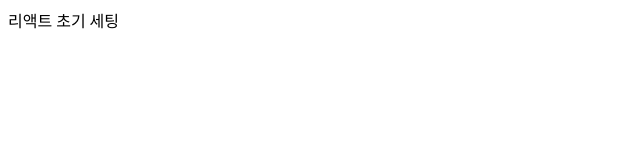
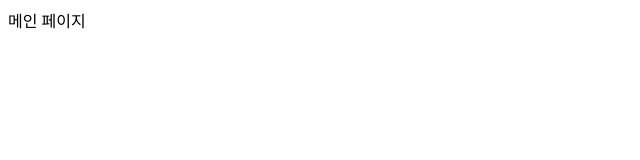
Before and after one commit to HyeonwoongJang/facebug-front-end, a React (Create React App) app: page / in a window 1280 px wide. Shown: the top 160 px of the page, without its empty margins (0-640 px from the left). Built offline with nearby package versions, Linux system fonts and the light colour scheme.

Commit message:
FEAT 라우터 패키지 추가 및 라우터 초기설정

```diff
--- a/package.json
+++ b/package.json
@@ -8,6 +8,7 @@
     "@testing-library/user-event": "^13.2.1",
     "react": "^18.2.0",
     "react-dom": "^18.2.0",
+    "react-router-dom": "^6.17.0",
     "react-scripts": "5.0.1",
     "web-vitals": "^2.1.0"
   },
--- a/src/App.jsx
+++ b/src/App.jsx
@@ -1,7 +1,7 @@
-import "./App.css";
+import Router from "./shared/Router";
 
 function App() {
-  return <div>리액트 초기 세팅</div>;
+  return <Router />;
 }
 
 export default App;
--- /dev/null
+++ b/src/pages/Main.jsx
@@ -0,0 +1,7 @@
+import React from "react";
+
+const Main = () => {
+  return <div>메인 페이지</div>;
+};
+
+export default Main;
--- /dev/null
+++ b/src/shared/Router.js
@@ -0,0 +1,14 @@
+import { BrowserRouter, Route, Routes } from "react-router-dom";
+import Main from "../pages/Main";
+
+const Router = () => {
+  return (
+    <BrowserRouter>
+      <Routes>
+        <Route index element={<Main />} />
+      </Routes>
+    </BrowserRouter>
+  );
+};
+
+export default Router;
```
Also changed, not shown: 1 other file (tests, documents, lock files or other folders).
